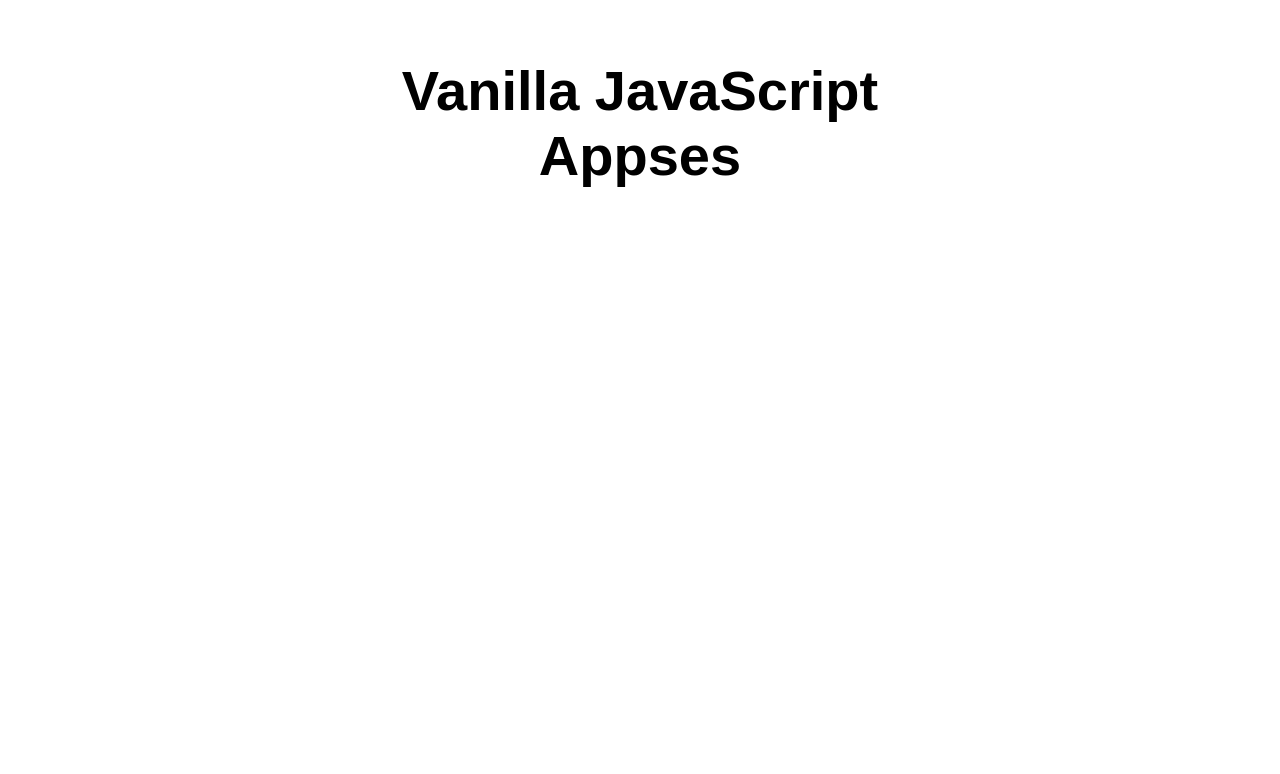
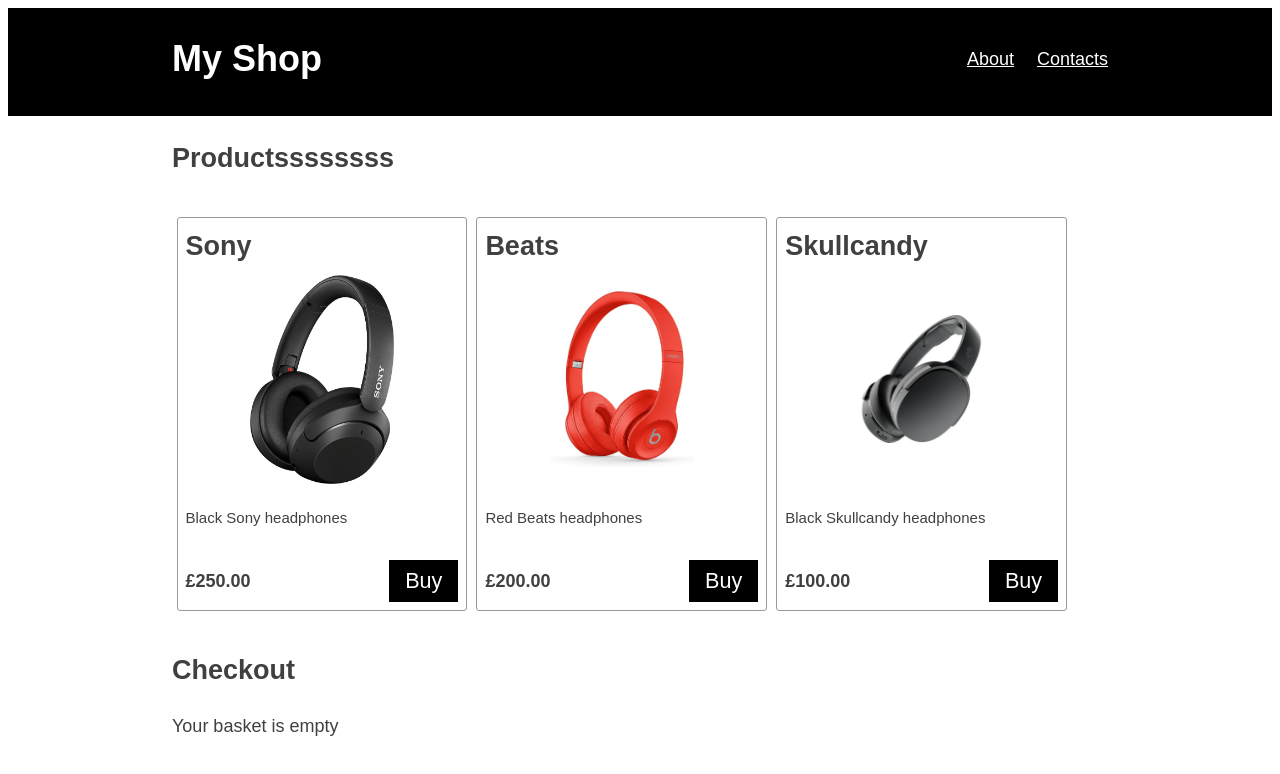
Before and after one commit to rikhowarth/my-first-static-web-app, a website: page src/index.html in a window 1280 px wide. Drawn offline with nearby package versions, Linux system fonts and the light colour scheme.

Commit message:
upgrading website

```diff
--- a/src/index.html
+++ b/src/index.html
@@ -1,17 +1,107 @@
 <!DOCTYPE html>
 <html lang="en">
+  <head>
+    <meta charset="UTF-8">
+    <meta name="viewport" content="width=device-width, initial-scale=1">
+    <meta http-equiv="X-UA-Compatible" content="ie=edge">
+    <title>My Website</title>
+    <link rel="stylesheet" href="./style.css">
+    <!-- <link rel="icon" href="./favicon.ico" type="image/x-icon"> -->
+  </head>
+  <body>
+    <header class="main-header">
+        <div class="centered">
+            <div class="header-branding">
+                <h1>My Shop</h1>
+                <nav class="nav">
+                    <a href="">About</a>
+                    <a href="">Contacts</a>
+                </nav>
+            </div>
+        </div>
 
-<head>
-  <meta charset="UTF-8">
-  <meta name="viewport" content="width=device-width, initial-scale=1.0">
-  <link rel="stylesheet" href="styles.css">
-  <title>Vanilla JavaScript App</title>
-</head>
+    </header>
+    <main class="centered">
+        <section>
+            <h2>Productssssssss</h2>
+            <div class="product-list cards">
+                <article class="card" id="product-1">
+                    <header>
+                        <h2>Sony</h2>
+                    </header>
+                    <img src="./images/headphones-sony.jpg" alt="Sony headphones">
+                    <div class="content">
+                        <p class="description">Black Sony headphones</p>
+                    </div>
+                    <footer>
+                        <div class="basket-action add-to-basket">
+                            <span class="price">£250.00</span>
+                            <button class="button" onclick="addItemToBasket('product-1')">Buy</button>
+                        </div>
+                        <div class="basket-action in-basket">
+                            <span class="status">In basket</span>
+                            <button class="button" onclick="removeItemFromBasket('product-1')">Remove</button>
+                        </div>
+                    </footer>
+                </article>
 
-<body>
-  <main>
-    <h1>Vanilla JavaScript Appses</h1>
-  </main>
-</body>
+                <article class="card" id="product-2">
+                    <header>
+                        <h2>Beats</h2>
+                    </header>
+                    <img src="./images/headphones-beats.jpg" alt="Beats headphones">
+                    <div class="content">
+                        <p class="description">Red Beats headphones</p>
+                    </div>
+                    <footer>
+                        <div class="basket-action add-to-basket">
+                            <span class="price">£200.00</span>
+                            <button class="button" onclick="addItemToBasket('product-2')">Buy</button>
+                        </div>
+                        <div class="basket-action in-basket">
+                            <span class="status">In basket</span>
+                            <button class="button" onclick="removeItemFromBasket('product-2')">Remove</button>
+                        </div>
+                    </footer>
+                </article>
 
+                <article class="card" id="product-3">
+                    <header>
+                        <h2>Skullcandy</h2>
+                    </header>
+                    <img src="./images/headphones-skullcandy.jpg" alt="Skullcandy headphones">
+                    <div class="content">
+                        <p class="description">Black Skullcandy headphones</p>
+                    </div>
+                    <footer>
+                        <div class="basket-action add-to-basket">
+                            <span class="price">£100.00</span>
+                        <button class="button" onclick="addItemToBasket('product-3')">Buy</button>
+                        </div>
+                        <div class="basket-action in-basket">
+                            <span class="status">In basket</span>
+                            <button class="button" onclick="removeItemFromBasket('product-3')">Remove</button>
+                        </div>
+                    </footer>
+                </article>
+            </div>
+        </section>
+        <section>
+            <h2>Checkout</h2>
+            <p class="basket-empty">Your basket is empty</p>
+            <div class="checkout-details">
+                <p>
+                    <span class="basket-item-name"></span> -
+                    <span class="basket-item-price"></span>
+                </p>
+
+                <div class="checkout-form">
+                    Enter your shipping address
+                </div>
+            </div>
+        </section>
+    </main>
+    <script src="https://code.jquery.com/jquery-3.7.0.min.js" integrity="sha256-2Pmvv0kuTBOenSvLm6bvfBSSHrUJ+3A7x6P5Ebd07/g=" crossorigin="anonymous"></script>
+	<script src="script.js"></script>
+  </body>
 </html>
--- /dev/null
+++ b/src/script.js
@@ -0,0 +1,36 @@
+function addItemToBasket(id, name, price) {
+    clearBasketItem();
+
+    $('.in-basket').hide();
+    $('.active').removeClass('active');
+    $('.add-to-basket').css('display', 'flex'); //show
+    $(`#${id} .add-to-basket`).hide();
+    $(`#${id} .in-basket`).css('display', 'flex'); //show
+    $(`#${id} footer`).addClass('active');
+
+    $('.basket-item-name').text($(`#${id} .description`).text());
+    $('.basket-item-price').text($(`#${id} .price`).text());
+
+    $('.basket-empty').hide();
+    $('.checkout-details').show();
+}
+
+function removeItemFromBasket(id) {
+    $(`#${id} .add-to-basket`).show();
+    $(`#${id} .in-basket`).hide();
+    $(`#${id} footer`).removeClass('active');
+
+    clearBasket();
+}
+
+function clearBasket() {
+    clearBasketItem();
+
+    $('.basket-empty').show();
+    $('.checkout-details').hide();
+}
+
+function clearBasketItem() {
+    $('.basket-item-name').text('');
+    $('.basket-item-price').text('');
+}
--- /dev/null
+++ b/src/style.css
@@ -0,0 +1,125 @@
+body {
+    color: #404040;
+    font-family: Arial, sans-serif;
+    font-size: 18px;
+    line-height: 1.5;
+}
+
+.main-header {
+    background-color: black;
+    height: 6em;
+}
+
+.header-branding {
+    color: white;
+    display: flex;
+    align-items: center;
+}
+
+.nav {
+    margin-left: auto;
+}
+
+.nav a {
+    color: white;
+    margin-left: 1em;
+}
+
+.cards {
+    display: flex;
+    flex-wrap: wrap;
+ }
+
+.card {
+    flex: 1 0 500px;
+    box-sizing: border-box;
+    margin: 1rem .25em;
+    display:flex;
+    flex-direction: column;
+    justify-content: center;
+    border: 1px solid #999;
+    border-radius: 3px;
+}
+
+.card img {
+    object-fit: scale-down;
+    width: 50%;
+    margin: auto;
+}
+
+.card h2 {
+    margin: 0;
+    padding: .5rem;
+}
+
+.card .content {
+    padding: .5rem;
+    font-size: smaller;
+}
+
+.card footer {
+    padding: .5rem;
+    display: flex;
+    justify-content: space-between;
+    align-items: center;
+}
+
+.card footer.active {
+    background-color: lightsteelblue;
+}
+
+.price,
+.status {
+    font-weight: bold;
+}
+
+.button {
+    background-color: black;
+    color: white;
+    padding: .5rem 1rem;
+    border: none;
+    cursor: pointer;
+    font-size: larger;
+}
+
+.button:hover {
+    background-color: #666;
+}
+
+.basket-action {
+    flex: 1;
+    display: flex;
+    justify-content: space-between;
+    align-items: center;
+}
+
+.checkout-details {
+    display: none;
+}
+
+.in-basket {
+    display: none;
+}
+
+@media screen and (min-width: 40em) {
+    .card {
+       max-width: calc(50% -  1em);
+    }
+}
+
+@media screen and (min-width: 60em) {
+    .card {
+        max-width: calc(33% - 1em);
+    }
+}
+
+.centered {
+    margin: 0 auto;
+    padding: 0 1em;
+}
+
+@media screen and (min-width: 52em) {
+    .centered {
+        max-width: 52em;
+    }
+}
```
Also changed, not shown: src/images/headphones-beats.jpg (added), src/images/headphones-skullcandy.jpg (added), src/images/headphones-sony.jpg (added).
